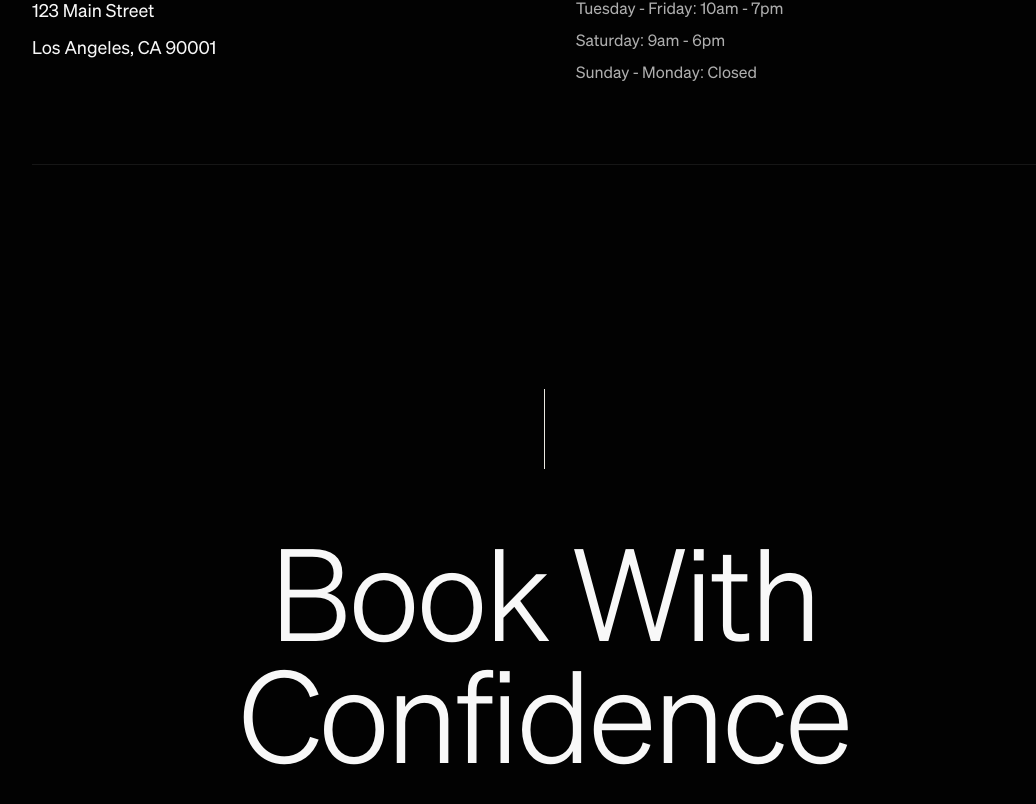
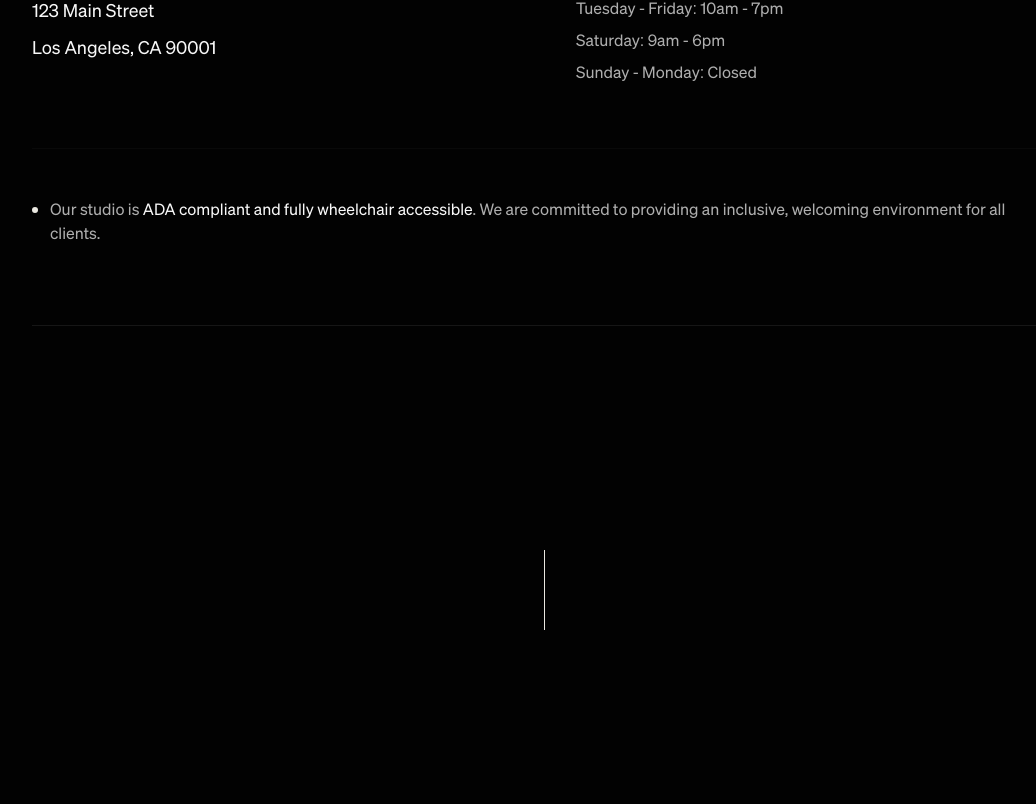
Before and after one commit to ericsngyun/prax, a Next.js app: page / in a window 1280 px wide. Shown: the part 6432-7236 px from the top of the page, without its empty margins (96-1132 px from the left). Built offline with nearby package versions, Linux system fonts and the light colour scheme.

Commit message:
Add ADA compliance and accessibility information
- Add note that studio is ADA compliant and wheelchair accessible
- Display in Location section after address and hours
- Emphasizes commitment to inclusive environment for all clients

```diff
--- a/components/sections/LocationSection.tsx
+++ b/components/sections/LocationSection.tsx
@@ -136,6 +136,21 @@ export function LocationSection({
             </div>
           </div>
 
+          {/* Accessibility Note */}
+          <div
+            ref={(el) => {
+              if (el) detailRefs.current[2] = el;
+            }}
+            className="mt-12 md:mt-16 pt-8 md:pt-12 border-t border-prax-graphite/40"
+          >
+            <div className="flex items-start gap-3">
+              <div className="w-1.5 h-1.5 bg-prax-bone rounded-full mt-2.5 flex-shrink-0" />
+              <p className="text-body text-prax-stone leading-relaxed">
+                Our studio is <span className="text-prax-white">ADA compliant and fully wheelchair accessible</span>. We are committed to providing an inclusive, welcoming environment for all clients.
+              </p>
+            </div>
+          </div>
+
           {/* Optional Map */}
           {showMap && mapEmbedUrl && (
             <div className="mt-16 md:mt-20">
```
